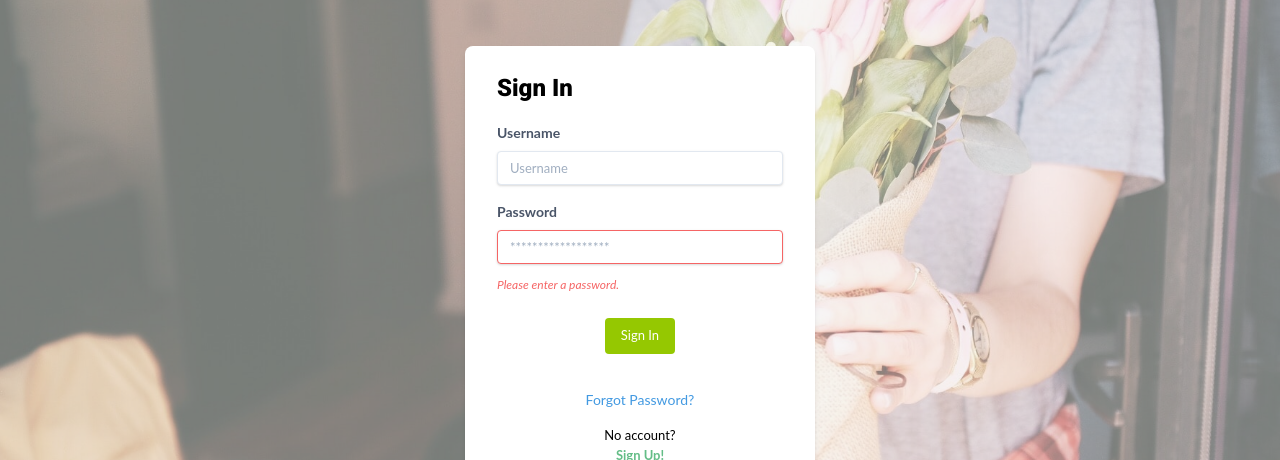
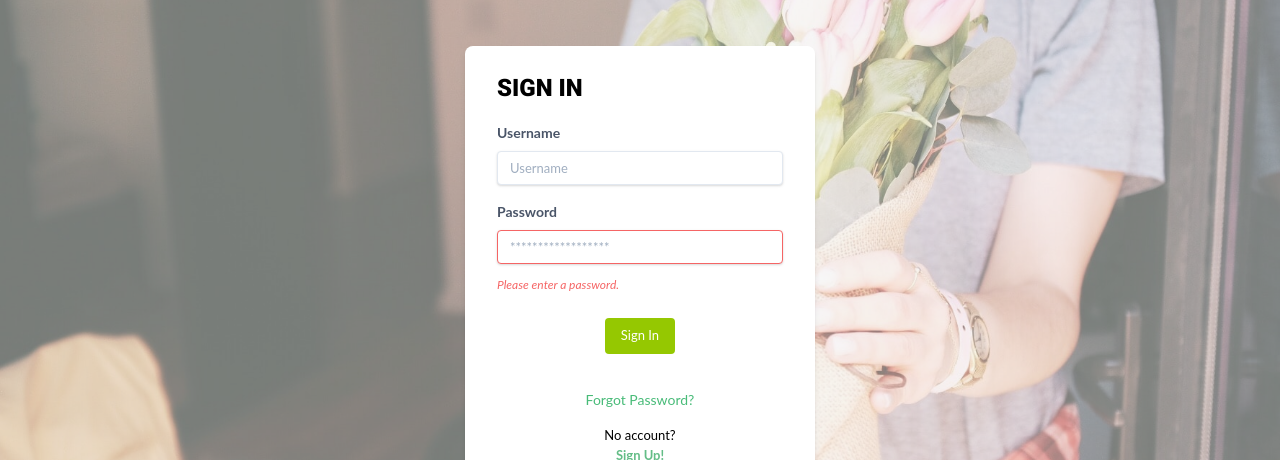
Before and after one commit to catcarbonell/hackathon_frontend, a React (Create React App) app: page /login in a window 1280 px wide. Shown: the part 218-678 px from the top of the page. Built offline with nearby package versions, Linux system fonts and the light colour scheme.

Commit message:
forgot to change the hover color for the buttons lol whoops

```diff
--- a/src/Components/Login/SignIn.js
+++ b/src/Components/Login/SignIn.js
@@ -3,7 +3,7 @@ import React from 'react';
 const SignIn = (props) => {
     return (
         <form className="lg:w-350 w-full bg-white rounded-lg shadow-md rounded px-8 pt-6 pb-8 mb-4">
-            <h2 className="text-2xl font-bold mb-4">Sign In</h2>
+            <h2 className="text-2xl font-bold mb-4 uppercase">Sign In</h2>
             <div className="mb-4">
             <label className="block text-gray-700 text-sm font-bold mb-2" for="username">
                 Username
@@ -19,11 +19,11 @@ const SignIn = (props) => {
             <p className="text-red-500 text-xs italic">Please enter a password.</p>
             </div>
         <div className="flex flex-col items-center justify-between">
-          <button className="bg-custom-limegreen hover:bg-blue-700 text-white py-2 px-4 rounded focus:outline-none focus:shadow-outline" type="button">
+          <button className="bg-custom-limegreen hover:bg-green-700 text-white py-2 px-4 rounded focus:outline-none focus:shadow-outline" type="button">
             Sign In
           </button>
           <br />
-          <p className="text-sm mt-4 text-blue-500 hover:text-blue-800 cursor-pointer">
+          <p className="text-sm mt-4 text-green-500 hover:text-green-600 cursor-pointer">
             Forgot Password?
           </p>
         </div>
--- a/src/Components/Login/SignUp.js
+++ b/src/Components/Login/SignUp.js
@@ -3,7 +3,7 @@ import React from 'react';
 const SignUp = (props) => {
     return (
         <form className="md:w-350 w-full bg-white shadow-md rounded-lg px-8 pt-6 pb-8">
-            <h2 className="text-2xl font-bold mb-4">Sign Up</h2>
+            <h2 className="uppercase text-2xl font-bold mb-4">Sign Up</h2>
             <div className="mb-4">
                 <label className="block text-gray-700 text-sm font-bold mb-2" for="username">
                     Create your Username
@@ -32,7 +32,7 @@ const SignUp = (props) => {
             </div>
 
             <div className="flex flex-col items-center justify-between">
-                <button className="bg-custom-limegreen hover:bg-blue-700 text-white py-2 px-4 rounded focus:outline-none focus:shadow-outline" type="button">
+                <button className="bg-custom-limegreen hover:bg-green-700 text-white py-2 px-4 rounded focus:outline-none focus:shadow-outline" type="button">
                     Sign Up
                 </button>
             </div>
```
